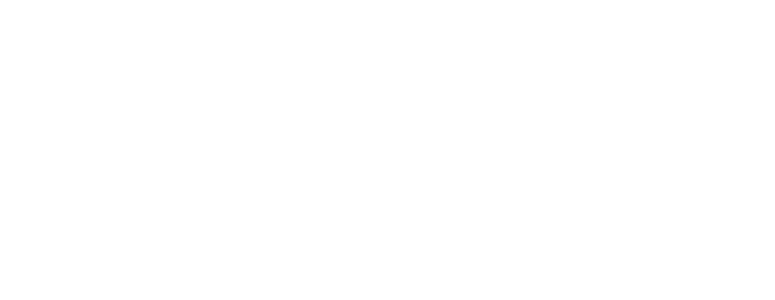
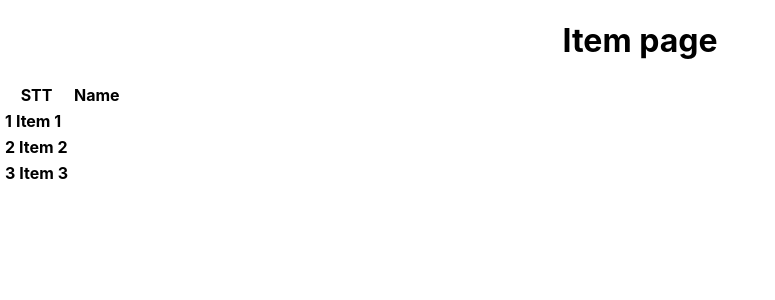
Before and after one commit to Invisible16/todos-react-redux-saga-CRUD, a React (Create React App) app: page /items in a window 1280 px wide. Shown: the top 300 px of the page, without its empty margins (0-775 px from the left). Built offline with nearby package versions, Linux system fonts and the light colour scheme; data requests are answered from the project's data file.

Commit message:
container - redux

```diff
--- /dev/null
+++ b/src/components/Item.js
@@ -0,0 +1,14 @@
+import React from 'react'
+
+export default function Item(props) {
+    let { item } = props
+    console.log("props item", props);
+    return (
+        <div>
+            <tr>
+                <th>{item.id}</th>
+                <th>{item.name}</th>
+            </tr>
+        </div>
+    )
+}
--- /dev/null
+++ b/src/components/Items.js
@@ -0,0 +1,24 @@
+import React, { Component } from 'react'
+import Item from './Item'
+export default class Items extends Component {
+    constructor(props) {
+        super(props)
+    }
+    render() {
+        let { items } = this.props
+        console.log("item component::::", items);
+        return (
+            <div>
+                <table>
+                    <tbody>
+                        <tr>
+                            <th>STT</th>
+                            <th>Name</th>
+                        </tr>
+                        {(items) && items.map((item, index) => <Item item={item} key={index} />)}
+                    </tbody>
+                </table>
+            </div>
+        )
+    }
+}
--- /dev/null
+++ b/src/containers/ItemPageContainer.js
@@ -0,0 +1,29 @@
+import React, { Component } from 'react'
+import Items from '../components/Items'
+import {connect} from 'react-redux'
+import * as actions from '../actions/itemPageActions'
+
+class ItemPageContainer extends Component {
+    componentDidMount(){
+        this.props.initLoad()
+    }
+    render() {
+        return (
+              <Items {...this.props}/>
+        )
+    }
+}
+const mapStateToProps =(state)=>{
+    console.log("state container", state.items.listItem);
+    return{
+        items:state.items.listItem
+    }
+}
+const mapDispatchToProps=(dispatch)=>{
+    return{
+        initLoad:()=>{
+            dispatch(actions.getListItem())
+        }
+    }
+}
+export default connect(mapStateToProps,mapDispatchToProps)(ItemPageContainer)
--- a/src/fetchAPI/getItems.js
+++ b/src/fetchAPI/getItems.js
@@ -3,7 +3,7 @@
     return new Promise((resolve, reject) => {
         const url = 'http://localhost:3001/items'
         fetch(url, { method: 'GET' })
-        .then((response)=>response.json)
+        .then((response)=>response.json())
         .then(res=>{console.log(res); resolve(res)})
         .catch(err=>reject(err))
     })
--- a/src/pages/HomePage.js
+++ b/src/pages/HomePage.js
@@ -4,6 +4,7 @@
     return (
         <div>
             <h1>Trang chu</h1>
+            <a href='/items'>Go to item</a>
         </div>
     )
 }
--- a/src/pages/ItemPage.js
+++ b/src/pages/ItemPage.js
@@ -1,9 +1,11 @@
 import React from 'react'
+import ItemPageContainer from '../containers/ItemPageContainer'
 
 export default function ItemPage() {
     return (
         <div>
             <h1>Item page</h1>
+            <ItemPageContainer/>
         </div>
     )
 }
--- a/src/routes.js
+++ b/src/routes.js
@@ -11,8 +11,8 @@
     return (
         <Router>
             <Switch>
-                <Route exact path="/" component={page.ItemPage} />
-                <Route path="/about" component={page.ItemPage} />
+                <Route exact path="/" component={page.HomePage} />
+                <Route path="/items" component={page.ItemPage} />
             </Switch>
         </Router>
     )
```
